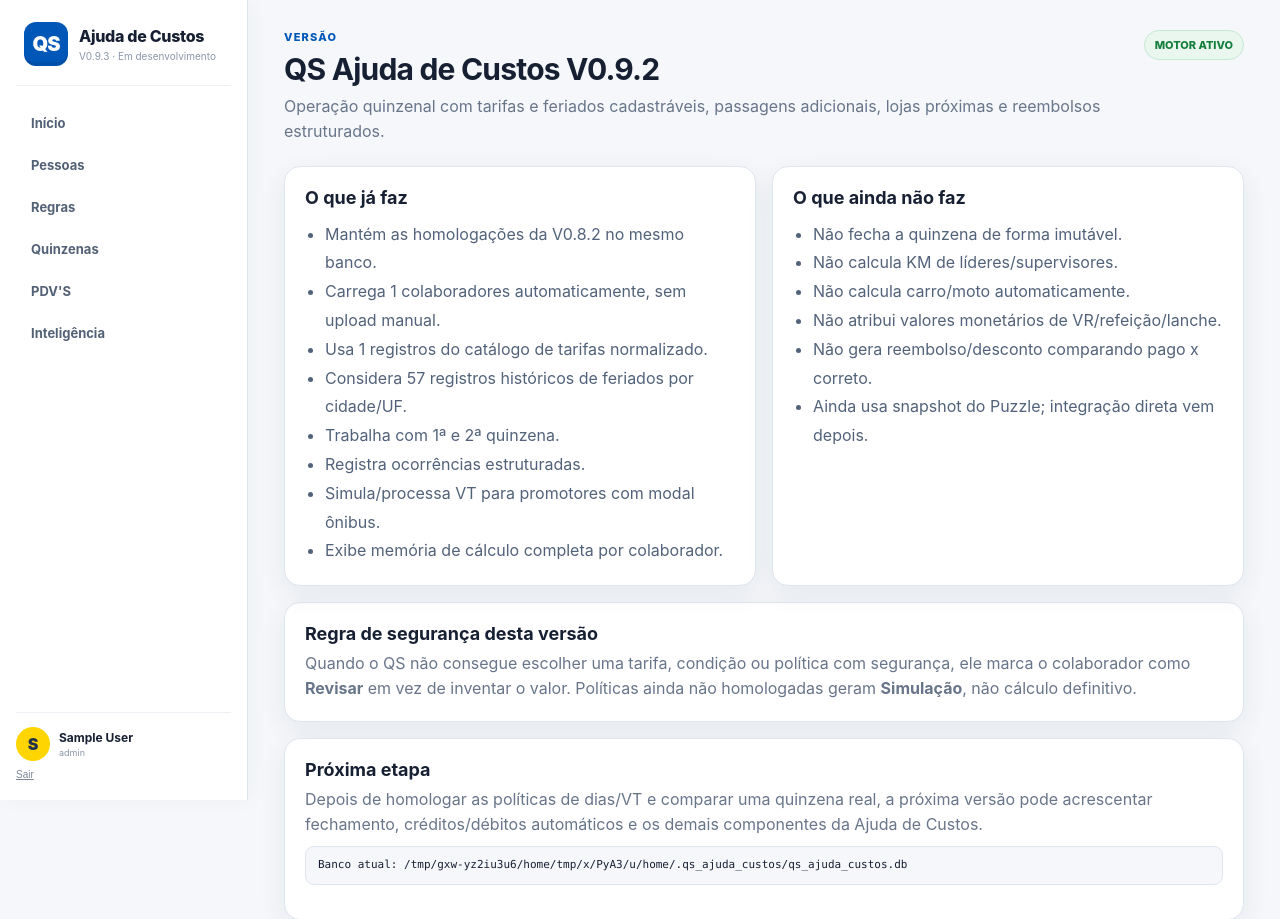
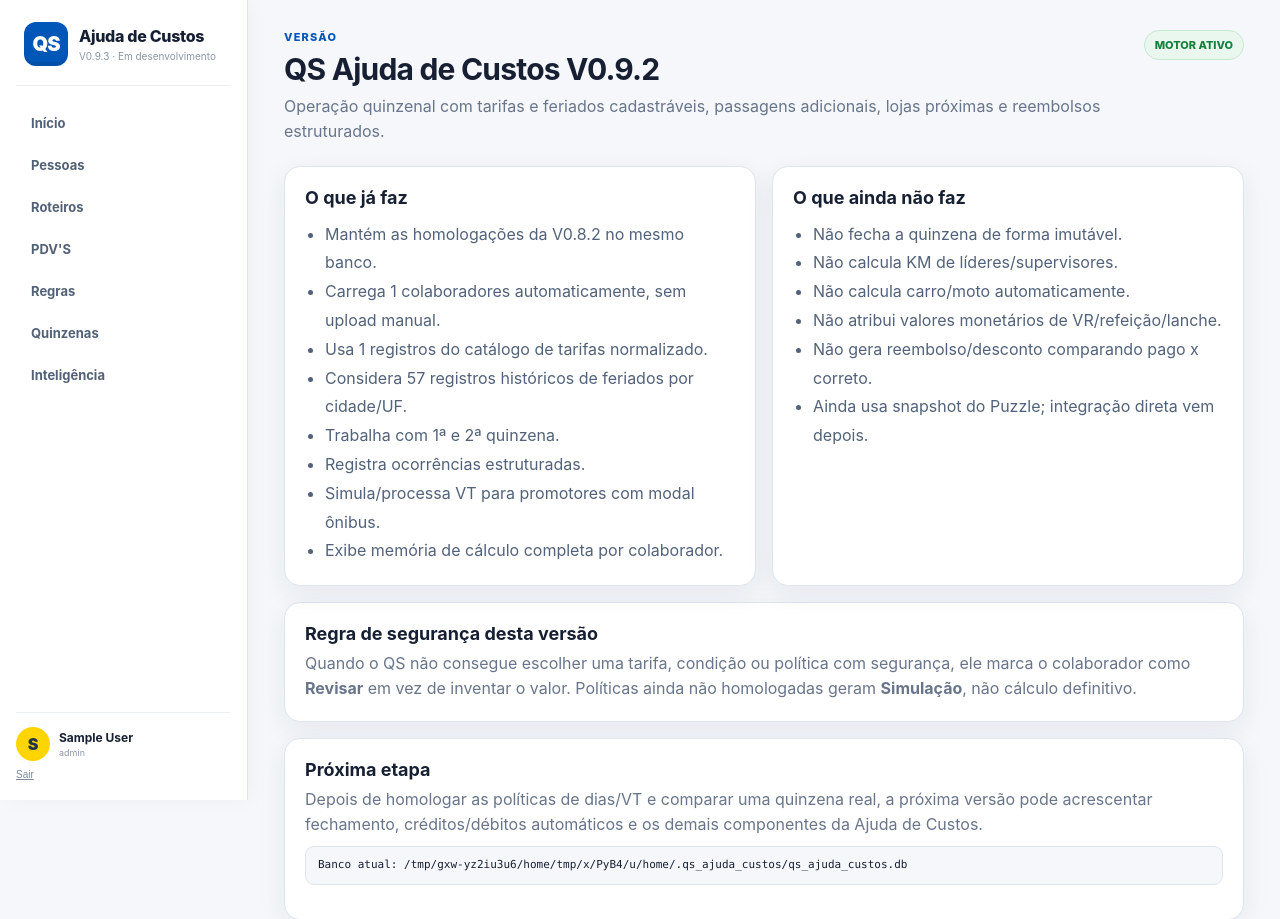
Before and after one commit to anthohhz/qs-ajuda-custos, a FastAPI app: page /sobre in a window 1280 px wide. Shown: the top 919 px of the page. Run offline with FastAPI, Linux system fonts and the light colour scheme; the visitor is signed in with stand-in values (Sample User, id 1); tables that the repository leaves empty hold one stand-in row (values such as "Sample post").

Commit message:
v0.9.3: adicionar roteiros nativos ao menu

```diff
--- a/app/templates/base.html
+++ b/app/templates/base.html
@@ -16,9 +16,10 @@
     <nav class="main-nav">
       <a class="{% if request.url.path == '/' %}active{% endif %}" href="/">Início</a>
       <a class="{% if request.url.path.startswith('/pessoas') or request.url.path.startswith('/colaboradores') or request.url.path.startswith('/ocorrencias') %}active{% endif %}" href="/pessoas">Pessoas</a>
+      <a class="{% if request.url.path.startswith('/roteiros') %}active{% endif %}" href="/roteiros">Roteiros</a>
+      <a class="{% if request.url.path.startswith('/pdvs') %}active{% endif %}" href="/pdvs">PDV'S</a>
       <a class="{% if request.url.path.startswith('/regras-operacionais') or request.url.path.startswith('/tarifas') or request.url.path.startswith('/feriados') %}active{% endif %}" href="/regras-operacionais">Regras</a>
       <a class="{% if request.url.path.startswith('/quinzenas') or request.url.path.startswith('/calculos') or request.url.path.startswith('/ajustes') %}active{% endif %}" href="/quinzenas">Quinzenas</a>
-      <a class="{% if request.url.path.startswith('/pdvs') %}active{% endif %}" href="/pdvs">PDV'S</a>
       <a class="{% if request.url.path.startswith('/inteligencia') %}active{% endif %}" href="/inteligencia">Inteligência</a>
     </nav>
     {% if request.state.user and request.state.user.role == 'ADMIN' %}
```
